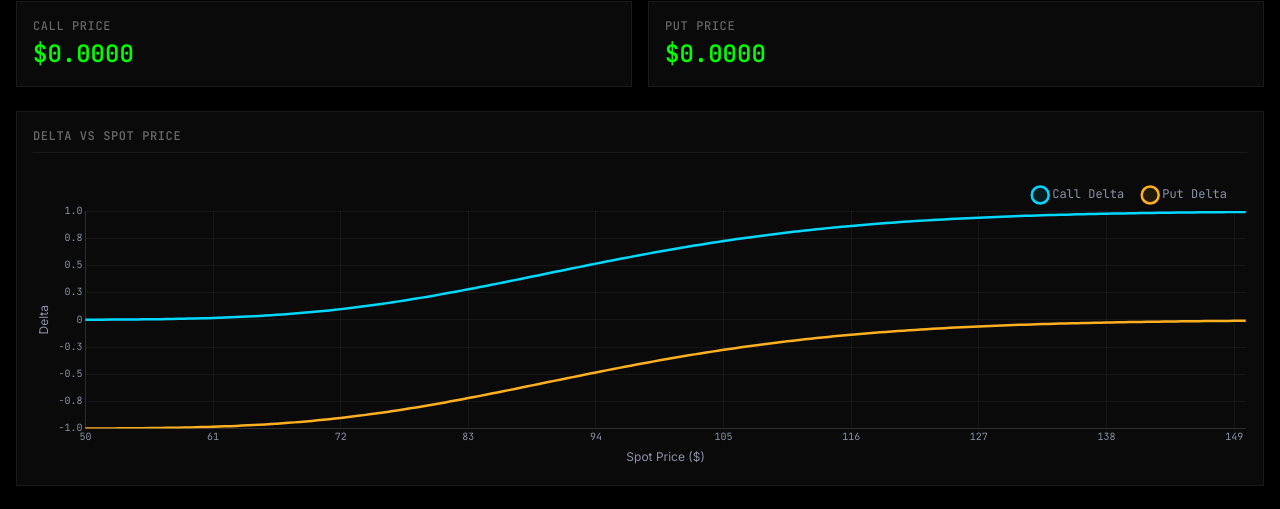
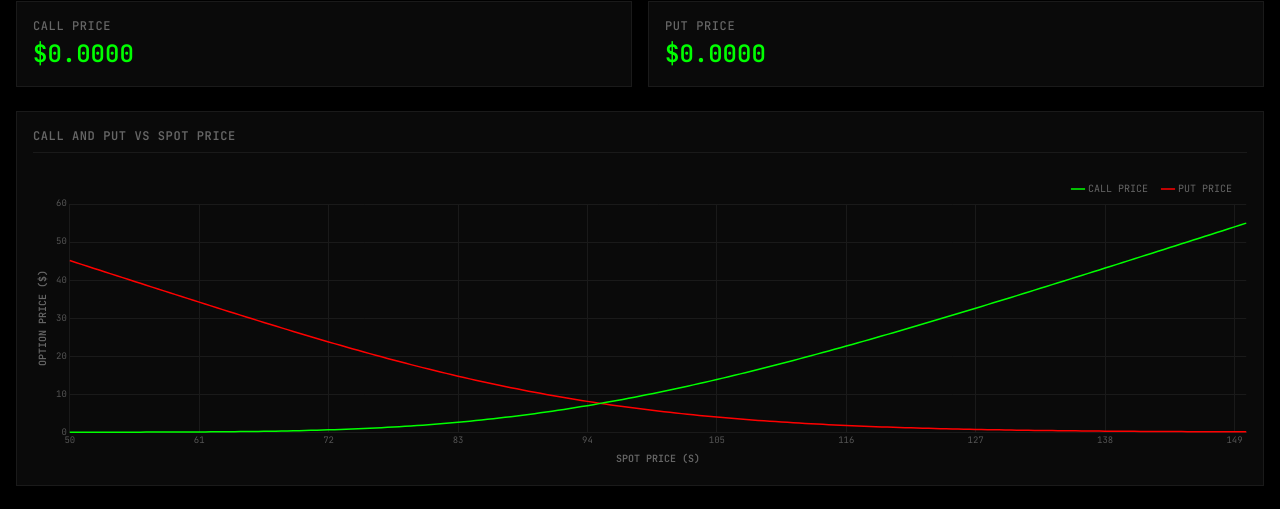
Before and after one commit to junle-uk/PricingModelsFrontend, a Next.js app: page / in a window 1280 px wide. Shown: the part 351-860 px from the top of the page. Built offline with nearby package versions, Linux system fonts and the light colour scheme; no server answers.

Commit message:
Integrate Call and Put chart into Black-Scholes visualizer

```diff
--- a/src/components/visualizer/BlackScholesVisualizer.tsx
+++ b/src/components/visualizer/BlackScholesVisualizer.tsx
@@ -6,9 +6,11 @@ import { ParameterInput } from "./ParameterInput";
 import { OutputCard } from "./OutputCard";
 import { GreekCard } from "./GreekCard";
 import { DeltaChart } from "./DeltaChart";
+import { CallAndPutChart } from "./CallAndPutChart";
 import {
   calculateGreeks,
   generateDeltaCurve,
+  generateCallPutCurve,
   type BlackScholesParams,
 } from "@/lib/black-scholes";
 import { RotateCcw } from "lucide-react";
@@ -119,6 +121,12 @@ export function BlackScholesVisualizer() {
     return generateDeltaCurve(params, { min: minSpot, max: maxSpot, steps: 100 });
   }, [params]);
 
+  const callPutCurveData = useMemo(() => {
+    const minSpot = Math.max(1, params.strikePrice * 0.5);
+    const maxSpot = params.strikePrice * 1.5;
+    return generateCallPutCurve(params, { min: minSpot, max: maxSpot, steps: 100 });
+  }, [params]);
+
   return (
     <div className="min-h-screen w-full bg-black text-green-400 font-mono">
       <div className="max-w-[1400px] mx-auto px-4 py-6 space-y-6">
@@ -178,7 +186,7 @@ export function BlackScholesVisualizer() {
                 value={params.volatility}
                 onChange={(v) => updateParam("volatility", v)}
                 min={0.01}
-                max={1}
+                max={1.0}
                 step={0.01}
                 unit="%"
                 formatValue={(v) => (v * 100).toFixed(0)}
@@ -241,6 +249,25 @@ export function BlackScholesVisualizer() {
             }
             isLoading={isLoading}
           />
+        </div>
+
+        {/* Call and Put vs Spot Price Chart */}
+        <div className="border border-[#1a1a1a] bg-[#0a0a0a] p-4">
+          <div className="border-b border-[#1a1a1a] pb-2 mb-4">
+            <h2 className="text-xs uppercase tracking-wider text-[#666666] font-bold">
+              CALL AND PUT vs SPOT PRICE
+            </h2>
+          </div>
+          <div className="h-[300px]">
+            <CallAndPutChart
+              spotPrices={callPutCurveData.spotPrices}
+              callPrices={callPutCurveData.callPrices}
+              putPrices={callPutCurveData.putPrices}
+              currentSpotPrice={params.spotPrice}
+              strikePrice={params.strikePrice}
+              highlightedLine={highlightedLine}
+            />
+          </div>
         </div>
 
         {/* Delta Chart */}
--- a/src/lib/black-scholes.ts
+++ b/src/lib/black-scholes.ts
@@ -154,3 +154,26 @@ export function generateDeltaCurve(
 
   return { spotPrices, callDeltas, putDeltas };
 }
+
+// Generate call and put price curve data for charting
+export function generateCallPutCurve(
+  baseParams: BlackScholesParams,
+  spotPriceRange: { min: number; max: number; steps: number }
+): { spotPrices: number[]; callPrices: number[]; putPrices: number[] } {
+  const spotPrices: number[] = [];
+  const callPrices: number[] = [];
+  const putPrices: number[] = [];
+
+  const step = (spotPriceRange.max - spotPriceRange.min) / spotPriceRange.steps;
+
+  for (let i = 0; i <= spotPriceRange.steps; i++) {
+    const spotPrice = spotPriceRange.min + i * step;
+    spotPrices.push(spotPrice);
+
+    const result = calculateBlackScholes({ ...baseParams, spotPrice });
+    callPrices.push(result.callPrice);
+    putPrices.push(result.putPrice);
+  }
+
+  return { spotPrices, callPrices, putPrices };
+}
```
